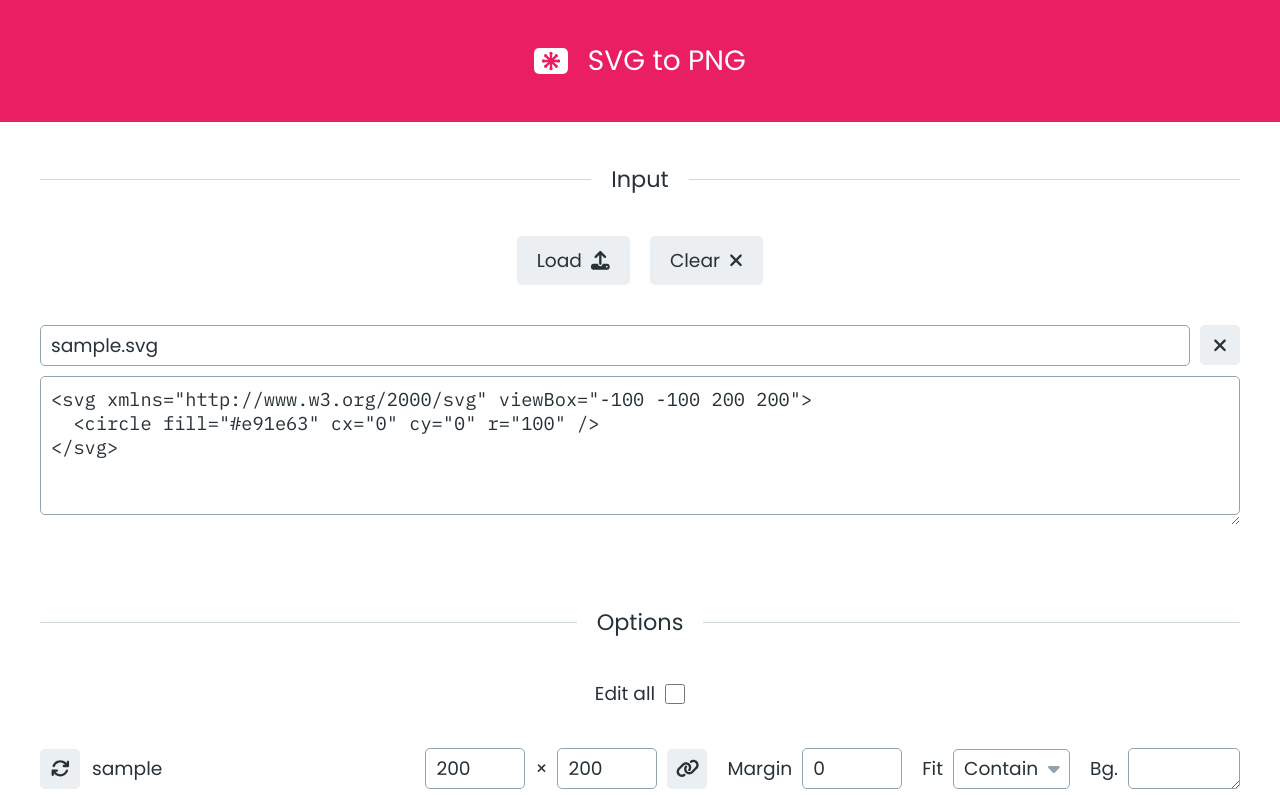
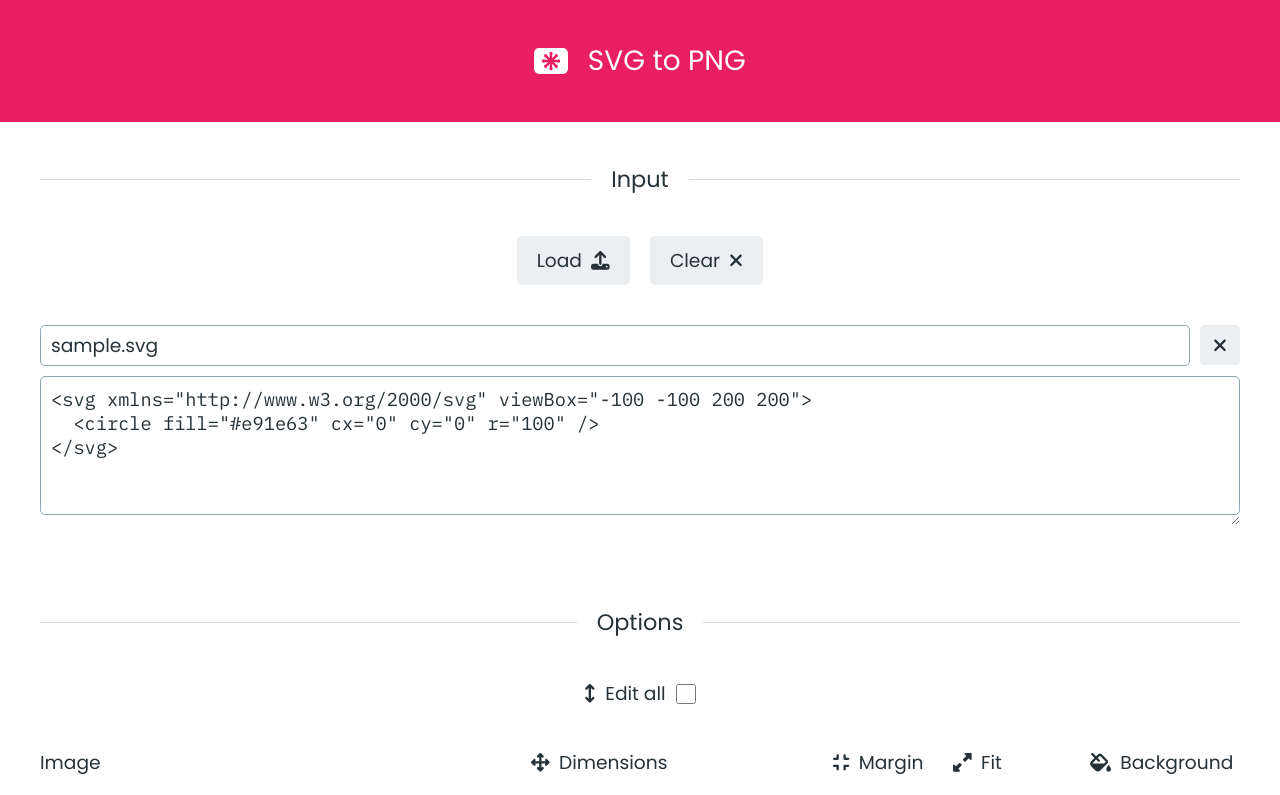
Before and after one commit to vincerubinetti/svg-to-png, a React (Vite) app: page / in a window 1280 px wide. Shown: the top 795 px of the page. Built offline with nearby package versions, Linux system fonts and the light colour scheme.

Commit message:
table, aria fixes

```diff
--- a/src/App.css
+++ b/src/App.css
@@ -174,6 +174,10 @@ td {
   text-align: center;
 }
 
+svg + span {
+  margin-left: 0.5em;
+}
+
 .control {
   display: inline-flex;
   align-items: center;
--- a/src/components/Checkbox.tsx
+++ b/src/components/Checkbox.tsx
@@ -1,20 +1,22 @@
+import { InputHTMLAttributes, ReactNode } from "react";
 import classes from "./Checkbox.module.css";
 
 type Props = {
-  label: string;
+  label?: ReactNode;
   tooltip?: string;
   value: boolean;
   onChange: (value: boolean) => void;
-};
+} & Omit<InputHTMLAttributes<HTMLInputElement>, "value" | "onChange">;
 
-const Checkbox = ({ label, tooltip, value, onChange }: Props) => (
+const Checkbox = ({ label, tooltip, value, onChange, ...props }: Props) => (
   <label className="control" data-tooltip={tooltip}>
-    <span className="control-label">{label}</span>
+    {label && <span className="control-label">{label}</span>}
     <input
       type="checkbox"
+      className={classes.input}
+      {...props}
       checked={value}
       onChange={(event) => onChange(event.target.checked)}
-      className={classes.input}
     />
   </label>
 );
--- a/src/components/Range.tsx
+++ b/src/components/Range.tsx
@@ -13,10 +13,10 @@ const Range = ({ label, tooltip, value, onChange, ...props }: Props) => (
     {label && <span className="control-label">{label}</span>}
     <input
       type="number"
+      className={classes.input}
+      {...props}
       value={value}
       onChange={(event) => onChange(Number(event.target.value))}
-      className={classes.input}
-      {...props}
     />
   </label>
 );
--- a/src/components/Select.tsx
+++ b/src/components/Select.tsx
@@ -1,15 +1,16 @@
+import { SelectHTMLAttributes } from "react";
 import { startCase } from "lodash";
 import { faCaretDown } from "@fortawesome/free-solid-svg-icons";
 import { FontAwesomeIcon } from "@fortawesome/react-fontawesome";
 import classes from "./Select.module.css";
 
 type Props<Option> = {
-  label: string;
+  label?: string;
   tooltip?: string;
   options: Option[];
   value: Option;
   onChange: (value: Option) => void;
-};
+} & Omit<SelectHTMLAttributes<HTMLSelectElement>, "value" | "onChange">;
 
 const Select = <Option extends string>({
   label,
@@ -17,11 +18,17 @@ const Select = <Option extends string>({
   options,
   value,
   onChange,
+  ...props
 }: Props<Option>) => (
-  <label className={classes.label + " control"} data-tooltip={tooltip}>
-    <span className="control-label">{label}</span>
+  <label
+    className={classes.label + " control"}
+    data-tooltip={tooltip}
+    aria-label={props["aria-label"]}
+  >
+    {label && <span className="control-label">{label}</span>}
     <select
       className={classes.select}
+      {...props}
       value={value}
       onChange={(event) => onChange(options[event.target.selectedIndex])}
     >
--- a/src/components/Textarea.tsx
+++ b/src/components/Textarea.tsx
@@ -8,11 +8,11 @@ type Props = {
 
 const Textarea = ({ value, onChange, ...props }: Props) => (
   <textarea
+    className={classes.textarea}
+    spellCheck={false}
     {...props}
     value={value}
     onChange={(event) => onChange(event.target.value)}
-    className={classes.textarea}
-    spellCheck={false}
   />
 );
 
--- a/src/components/Textbox.tsx
+++ b/src/components/Textbox.tsx
@@ -25,10 +25,10 @@ const Textbox = ({
     {label && <span className="control-label">{label}</span>}
     <input
       type="text"
+      className={classes.input}
       {...props}
       value={value}
       onChange={(event) => onChange(event.target.value)}
-      className={classes.input}
     />
   </label>
 );
--- a/src/components/tooltip.ts
+++ b/src/components/tooltip.ts
@@ -51,7 +51,7 @@ const makeTippy = (element: HTMLElement) => {
   instance.setProps({ interactive: content.includes("<a") });
 
   /** set aria label to content */
-  instance.reference.setAttribute("aria-label", content);
+  instance.reference.setAttribute("aria-label", makeLabel(content));
 
   /** update tippy content */
   instance.setContent(content);
@@ -60,3 +60,9 @@ const makeTippy = (element: HTMLElement) => {
   if (instance.popperInstance)
     window.setTimeout(instance.popperInstance.update, 100);
 };
+
+/** make aria label from html string */
+export const makeLabel = (string: string) =>
+  (
+    new DOMParser().parseFromString(string, "text/html").body.textContent || ""
+  ).replaceAll(/\s+/g, " ");
--- a/src/sections/Options.tsx
+++ b/src/sections/Options.tsx
@@ -1,8 +1,13 @@
 import { useAtom } from "jotai";
 import {
+  faArrowsUpDown,
+  faArrowsUpDownLeftRight,
+  faCompress,
+  faFillDrip,
   faLink,
   faLinkSlash,
   faRefresh,
+  faUpRightAndDownLeftFromCenter,
 } from "@fortawesome/free-solid-svg-icons";
 import { FontAwesomeIcon } from "@fortawesome/react-fontawesome";
 import Button from "@/components/Button";
@@ -10,9 +15,35 @@ import Checkbox from "@/components/Checkbox";
 import Range from "@/components/Range";
 import Select from "@/components/Select";
 import Textbox from "@/components/Textbox";
+import { makeLabel } from "@/components/tooltip";
 import { all, images, resetOptions, setImage } from "@/state";
 import { toFixed } from "@/util/math";
 import classes from "./Options.module.css";
+
+/** tooltips/aria labels for options */
+const dimensionsLabel = "Width × height of resulting PNG image, in pixels.";
+const marginLabel = "How many pixels of space to add on each side.";
+const fitLabel = `
+  <p>How to fit original SVG into resulting PNG size if the aspect ratio is different.</p>
+  <ul>
+    <li>Contain = scale down so all image content lies within frame</li>
+    <li>Cover = scale up so image content completely covers frame</li>
+    <li>Stretch = distort aspect ratio so image content fills frame</li>
+  </ul>
+`;
+const backgroundLabel = `
+  <p>Background color, with transparency.</p>
+  <p>Examples:</p>
+  <ul>
+    <li>blank (100% transparent)</li>
+    <li><code>maroon</code>, <code>navy</code>, <code>gold</code>, <a href="https://developer.mozilla.org/en-US/docs/Web/CSS/named-color" target="_blank">etc.</a></li>
+    <li><code>#ff0000</code> (red)</li>
+    <li><code>#ff000080</code> (red, 50% transp.)</li>
+    <li><code>rgba(255, 0, 255, 50%)</code></li>
+    <li><code>hsla(180, 100%, 50%, 50%)</code></li>
+    <li>...or any other <a href="https://developer.mozilla.org/en-US/docs/Web/CSS/color_value" target="_blank">CSS color</a></li>
+  </ul>
+`;
 
 const Options = () => {
   const [getImages] = useAtom(images);
@@ -26,7 +57,12 @@ const Options = () => {
 
       <div>
         <Checkbox
-          label="Edit all"
+          label={
+            <>
+              <FontAwesomeIcon icon={faArrowsUpDown} />
+              <span>Edit all</span>
+            </>
+          }
           tooltip="Update all images together when changing a value."
           value={getAll}
           onChange={setAll}
@@ -34,6 +70,24 @@ const Options = () => {
       </div>
 
       <div className={classes.table}>
+        <div>Image</div>
+        <div data-tooltip={dimensionsLabel}>
+          <FontAwesomeIcon icon={faArrowsUpDownLeftRight} />
+          <span>Dimensions</span>
+        </div>
+        <div data-tooltip={marginLabel}>
+          <FontAwesomeIcon icon={faCompress} />
+          <span>Margin</span>
+        </div>
+        <div data-tooltip={fitLabel}>
+          <FontAwesomeIcon icon={faUpRightAndDownLeftFromCenter} />
+          <span>Fit</span>
+        </div>
+        <div data-tooltip={backgroundLabel}>
+          <FontAwesomeIcon icon={faFillDrip} />
+          <span>Background</span>
+        </div>
+
         {getImages.map((image, index) => (
           <fieldset key={index} className={classes.row}>
             <div className={classes.subrow}>
@@ -57,12 +111,9 @@ const Options = () => {
                   setImage(getAll ? -1 : index, "width", value)
                 }
                 tooltip={`
-                  <p>Width of resulting PNG image, in pixels.</p>
-                  <p>Default from SVG: ${toFixed(
-                    image.inferred.width || 0,
-                    2
-                  )}</p>
+                  Default from SVG: ${toFixed(image.inferred.width || 0, 2)}
                 `}
+                aria-label="Width, in pixels"
               />
               ×
               <Range
@@ -74,12 +125,9 @@ const Options = () => {
                   setImage(getAll ? -1 : index, "height", value)
                 }
                 tooltip={`
-                  <p>Height of resulting PNG image, in pixels.</p>
-                  <p>Default from SVG: ${toFixed(
-                    image.inferred.height || 0,
-                    2
-                  )}</p>
+                  Default from SVG: ${toFixed(image.inferred.height || 0, 2)}
                 `}
+                aria-label="Height, in pixels"
               />
               <Button
                 onClick={() =>
@@ -102,7 +150,6 @@ const Options = () => {
             </div>
 
             <Range
-              label="Margin"
               min={-1000}
               max={1000}
               step={1}
@@ -110,42 +157,21 @@ const Options = () => {
               onChange={(value) =>
                 setImage(getAll ? -1 : index, "margin", value)
               }
-              tooltip="How many pixels of space to add on each side."
+              aria-label={"Margin. " + makeLabel(marginLabel)}
             />
             <Select
-              label="Fit"
               options={["contain", "cover", "stretch"]}
               value={image.fit}
               onChange={(value) => setImage(getAll ? -1 : index, "fit", value)}
-              tooltip={`
-                <p>How to fit original SVG into resulting PNG size if the aspect ratio is different.</p>
-                <ul>
-                  <li>Contain = scale down so all image content lies within frame</li>
-                  <li>Cover = scale up so image content completely covers frame</li>
-                  <li>Stretch = distort aspect ratio so image content fills frame</li>
-                </ul>
-              `}
+              aria-label={"Fit. " + makeLabel(fitLabel)}
             />
             <Textbox
-              label="Bg."
               value={image.background}
               onChange={(value) =>
                 setImage(getAll ? -1 : index, "background", value)
               }
-              tooltip={`
-                <p>Background color, with transparency.</p>
-                <p>Examples:</p>
-                <ul>
-                  <li>blank (100% transparent)</li>
-                  <li><code>maroon</code>, <code>navy</code>, <code>gold</code>, <a href="https://developer.mozilla.org/en-US/docs/Web/CSS/named-color" target="_blank">etc.</a></li>
-                  <li><code>#ff0000</code> (red)</li>
-                  <li><code>#ff000080</code> (red, 50% transp.)</li>
-                  <li><code>rgba(255, 0, 255, 50%)</code></li>
-                  <li><code>hsla(180, 100%, 50%, 50%)</code></li>
-                  <li>...or any other <a href="https://developer.mozilla.org/en-US/docs/Web/CSS/color_value" target="_blank">CSS color</a></li>
-                </ul>
-              `}
               resizable={true}
+              aria-label={"Background. " + makeLabel(backgroundLabel)}
             />
           </fieldset>
         ))}
--- a/src/sections/Output.tsx
+++ b/src/sections/Output.tsx
@@ -35,8 +35,8 @@ const Output = () => {
               fit={image.fit || "contain"}
               margin={image.margin || 0}
               background={image.background || ""}
-              data-dark={image.darkCheckers}
-              data-tooltip="PNG preview"
+              darkCheckers={image.darkCheckers}
+              tooltip="PNG preview"
             />
 
             <div className={classes.actions}>
```
Also changed, not shown: src/sections/Canvas.tsx (+11 -4 lines).
